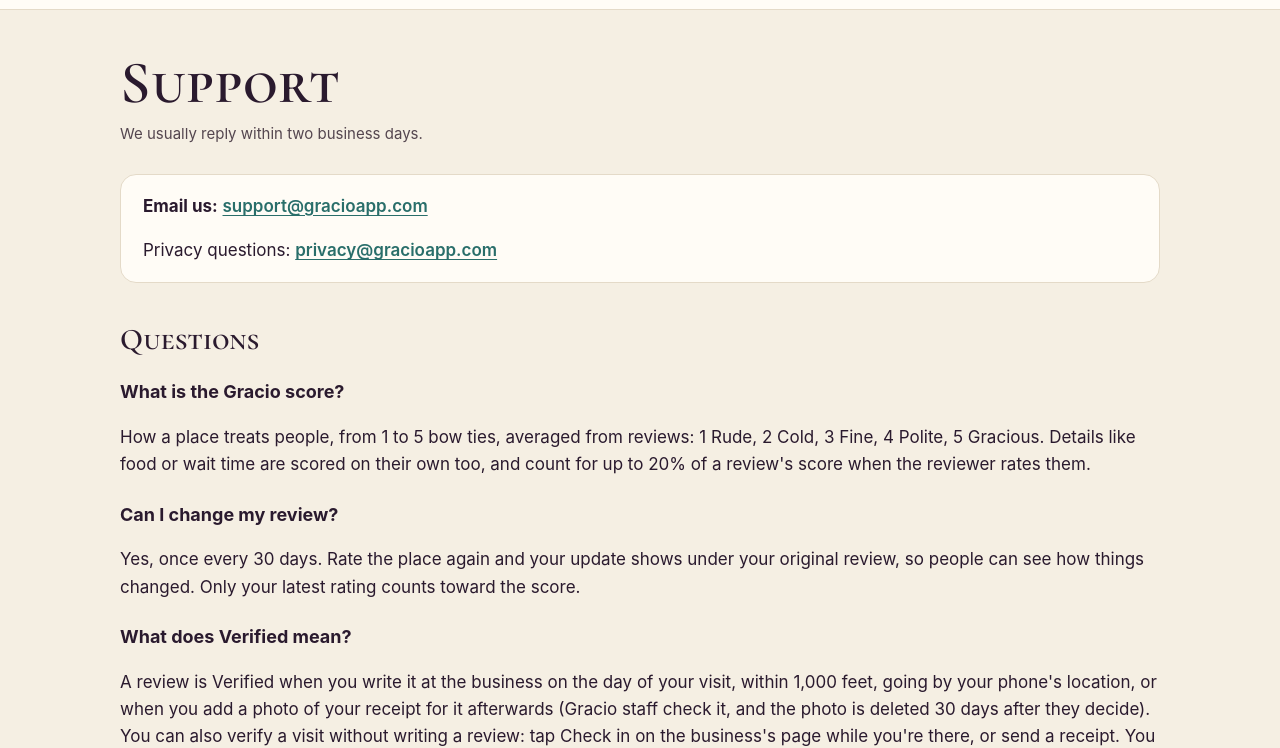
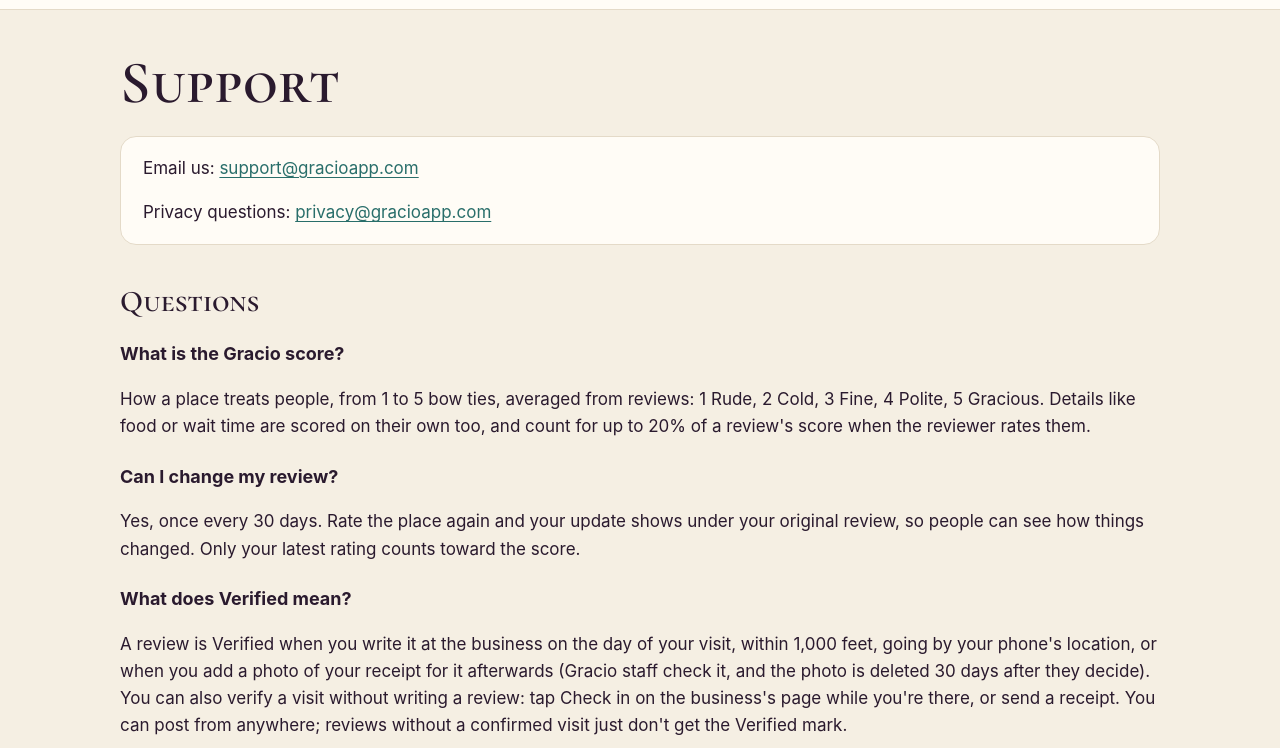
Before and after one commit to AbelRodriguezGuillen/gracio-site, a plain HTML site: page support.html in a window 1280 px wide. Shown: the part 59-807 px from the top of the page. Drawn offline with Linux system fonts and the light colour scheme.

Commit message:
Support: contact box plain (no bold), remove the reply-time line
Co-Authored-By: Claude Opus 5.5 <noreply@anthropic.com>
Claude-Session: https://claude.ai/code/session_01QFbrMCbVmBYBqSqVUt3xb5

```diff
--- a/assets/site.css
+++ b/assets/site.css
@@ -78,6 +78,8 @@ h1, h2 { font-family: var(--serif); font-weight: 600; letter-spacing: 0.01em; li
   background: var(--surface); border: 1px solid var(--line); border-radius: 16px; padding: 18px 22px; margin: 20px 0;
 }
 .box p:first-child { margin-top: 0; } .box p:last-child { margin-bottom: 0; }
+/* Support's contact box: plain text, nothing bold (Nov 22). */
+.contact a { font-weight: 400; }
 
 /* Footer: columns of links on wide screens, stacked on phones. */
 footer { background: var(--surface); border-top: 1px solid var(--line); padding: 44px 0 28px; color: var(--ink-soft); font-size: 15px; }
--- a/support.html
+++ b/support.html
@@ -14,7 +14,7 @@
 <meta property="og:url" content="https://gracioapp.com/support.html">
 <meta name="theme-color" content="#FFFCF6">
 <link rel="preload" href="/assets/fonts/cormorant-sc-600.woff2" as="font" type="font/woff2" crossorigin>
-<link rel="stylesheet" href="/assets/site.css?v=897d5aca">
+<link rel="stylesheet" href="/assets/site.css?v=139da551">
 </head>
 <body>
 <header class="top"><div class="wrap">
@@ -23,10 +23,8 @@
 </div></header>
 <main class="wrap doc">
 <h1>Support</h1>
-<p class="date">We usually reply within two business days.</p>
-
-<div class="box">
-  <p><strong>Email us:</strong> <a href="mailto:support@gracioapp.com">support@gracioapp.com</a></p>
+<div class="box contact">
+  <p>Email us: <a href="mailto:support@gracioapp.com">support@gracioapp.com</a></p>
   <p>Privacy questions: <a href="mailto:privacy@gracioapp.com">privacy@gracioapp.com</a></p>
 </div>
 
```
Also changed, not shown: 404.html (+1 -1 lines), business/index.html (+1 -1 lines), c.html (+1 -1 lines), index.html (+1 -1 lines), open-source.html (+1 -1 lines), open.html (+1 -1 lines), privacy.html (+1 -1 lines), src/support.html (+2 -4 lines), terms.html (+1 -1 lines).
